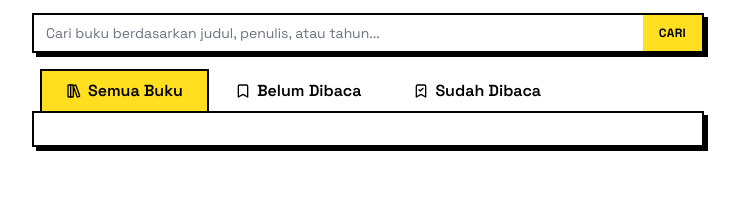
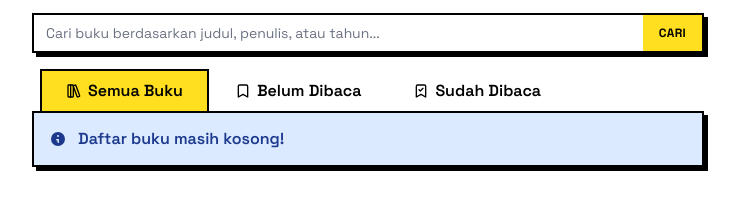
Before and after one commit to faridreaming/submission-bookshelf-app, a website with bundled scripts: page index.html in a window 1280 px wide. Shown: the part 79-288 px from the top of the page, without its empty margins (272-1011 px from the left). Built offline with nearby package versions, Linux system fonts and the light colour scheme.

Commit message:
feat: add empty book list template and handle empty state in book rendering

```diff
--- a/index.html
+++ b/index.html
@@ -161,7 +161,7 @@
 
         <div
           role="tabpanel"
-          class="-mt-0.5 border-2 border-black p-4 shadow-[4px_4px_0_0]"
+          class="-mt-0.5 border-2 border-black shadow-[4px_4px_0_0]"
         ></div>
       </main>
     </div>
@@ -313,14 +313,14 @@
     </dialog>
 
     <template id="allBookListTemplate">
-      <div class="space-y-4"></div>
+      <div class="space-y-4 p-4"></div>
     </template>
 
     <template id="completeBookListTemplate">
       <div
         id="completeBookList"
         data-testid="completeBookList"
-        class="space-y-4"
+        class="space-y-4 p-4"
       ></div>
     </template>
 
@@ -328,7 +328,7 @@
       <div
         id="incompleteBookList"
         data-testid="incompleteBookList"
-        class="space-y-4"
+        class="space-y-4 p-4"
       ></div>
     </template>
 
@@ -352,5 +352,28 @@
         </div>
       </div>
     </template>
+
+    <template id="emptyBookListTemplate">
+      <div role="alert" class="bg-blue-100 p-4 text-blue-900">
+        <div class="flex items-start gap-3">
+          <svg
+            xmlns="http://www.w3.org/2000/svg"
+            viewBox="0 0 16 16"
+            fill="currentColor"
+            class="mt-0.5 size-4"
+          >
+            <path
+              fill-rule="evenodd"
+              d="M15 8A7 7 0 1 1 1 8a7 7 0 0 1 14 0ZM9 5a1 1 0 1 1-2 0 1 1 0 0 1 2 0ZM6.75 8a.75.75 0 0 0 0 1.5h.75v1.75a.75.75 0 0 0 1.5 0v-2.5A.75.75 0 0 0 8.25 8h-1.5Z"
+              clip-rule="evenodd"
+            ></path>
+          </svg>
+
+          <strong class="block flex-1 leading-tight font-semibold">
+            Daftar buku masih kosong!
+          </strong>
+        </div>
+      </div>
+    </template>
   </body>
 </html>
--- a/js/App.js
+++ b/js/App.js
@@ -37,6 +37,9 @@ class App {
       'incompleteBookListTemplate',
     )
     this.bookItemTemplate = document.getElementById('bookItemTemplate')
+    this.emptyBookListTemplate = document.getElementById(
+      'emptyBookListTemplate',
+    )
 
     this.confirmToggleIsCompleteModal = document.getElementById(
       'confirmToggleIsCompleteModal',
@@ -167,6 +170,13 @@ class App {
     const listContainer = containerClone.querySelector('div')
     const filteredBooks = this.bookManager.getFilteredBooks(this.activeTab.name)
 
+    if (filteredBooks.length === 0) {
+      this.tabPanel.appendChild(
+        this.emptyBookListTemplate.content.cloneNode(true),
+      )
+      return
+    }
+
     filteredBooks.forEach((book, index) => {
       listContainer.appendChild(this.createBookElement(book))
       if (filteredBooks.length > 1 && index !== filteredBooks.length - 1) {
```
